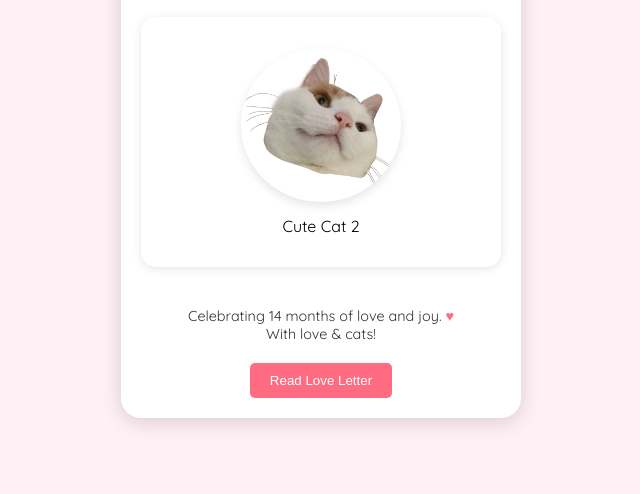
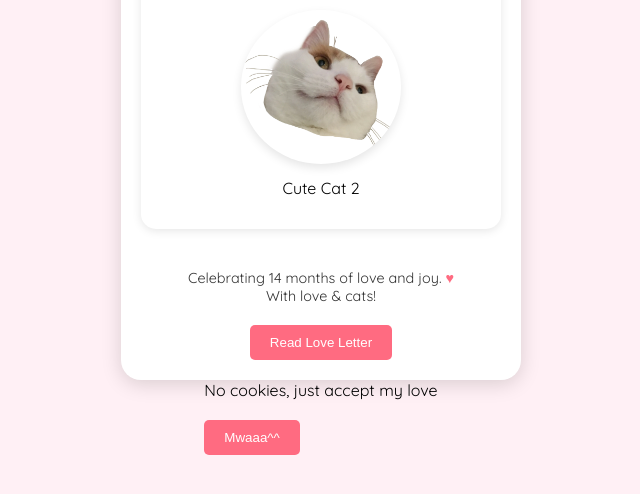
Before and after one commit to maruko666o/beth.github.io, a plain HTML site: page index.html in a window 1280 px wide. Shown: the part 284-778 px from the top of the page, without its empty margins (319-959 px from the left). Drawn offline with Linux system fonts and the light colour scheme.

Commit message:
Update index.html

```diff
--- a/index.html
+++ b/index.html
@@ -62,6 +62,14 @@
         <button class="back-button" onclick="goToMainPage()">Back to Main Page</button>
     </div>
 
+<!-- Pop-up for love message -->
+<div id="love-popup" class="popup">
+    <div class="popup-content">
+        <p>No cookies, just accept my love</p>
+        <button onclick="closePopup()">Mwaaa^^</button>
+    </div>
+</div>
+
     <script src="script.js"></script>
 </body>
 </html>
```
